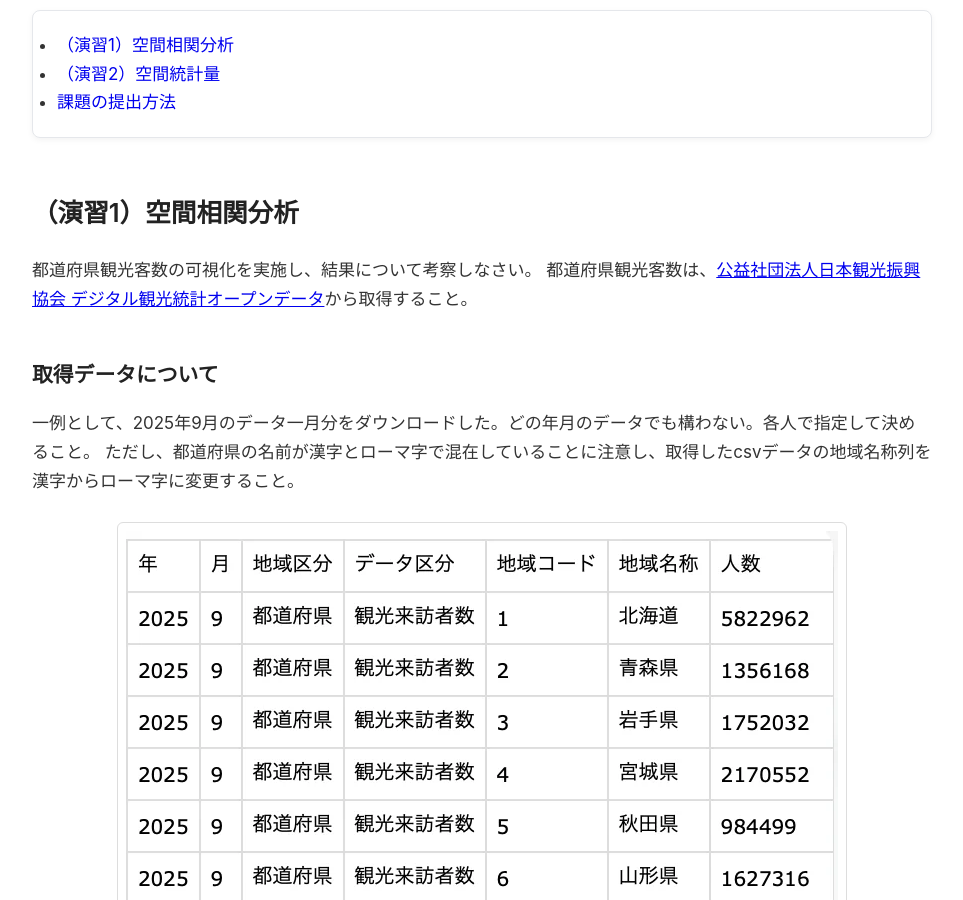
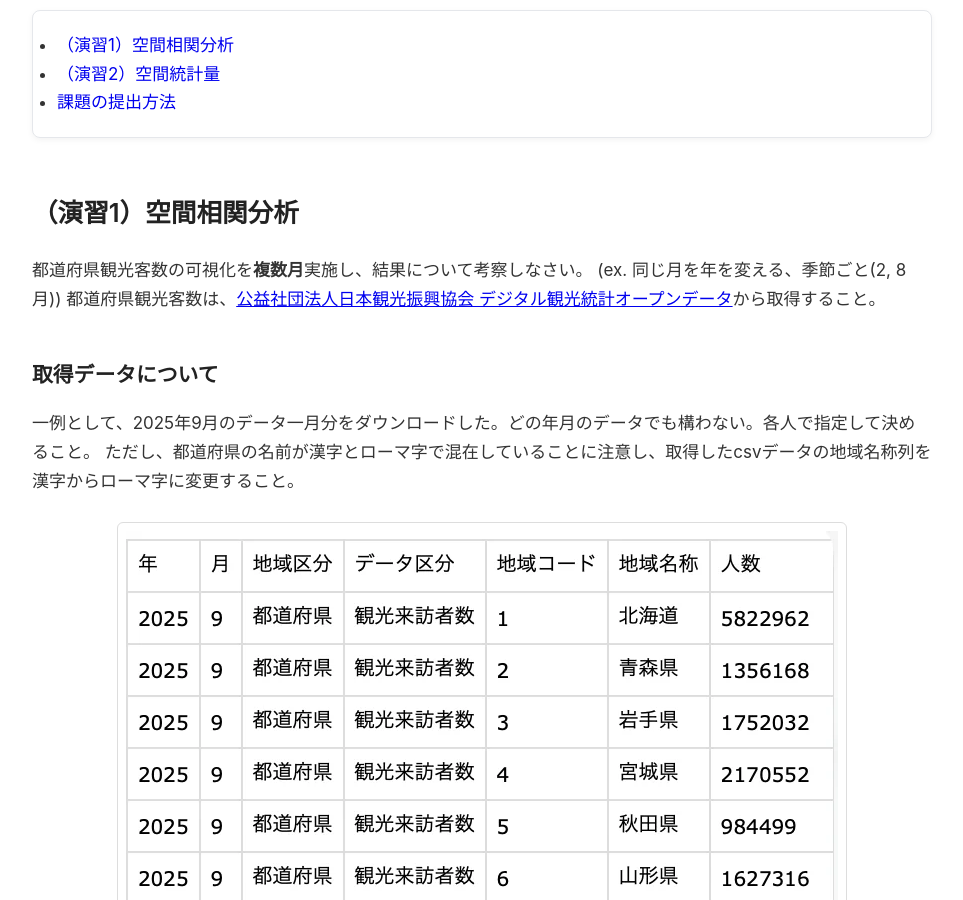
Before and after one commit to MasayaMatsushita/spatiotemporal-analysis, a Jekyll site: the page built from docs/lec/14-spatial-exercise.md, in a window 1280 px wide and 900 px high, scrolled down 323 px. Shown: the whole window, without its empty margins (158-1121 px from the left). Built offline with Jekyll 4.4.1, drawn with Linux system fonts in a browser that asks for light colours; our own code applies the rules of GitHub Pages for plain Markdown files.

Commit message:
演習の詳細条件の追加

```diff
--- a/docs/lec/14-spatial-exercise.md
+++ b/docs/lec/14-spatial-exercise.md
@@ -18,7 +18,8 @@ nav_order: 14
 
 ## （演習1）空間相関分析 {#exe1}
 
-都道府県観光客数の可視化を実施し、結果について考察しなさい。
+都道府県観光客数の可視化を**複数月**実施し、結果について考察しなさい。
+(ex. 同じ月を年を変える、季節ごと(2, 8月))
 都道府県観光客数は、[公益社団法人日本観光振興協会 デジタル観光統計オープンデータ](https://www.nihon-kankou.or.jp/home/jigyou/research/d-toukei/)から取得すること。
 
 ### 取得データについて
```
